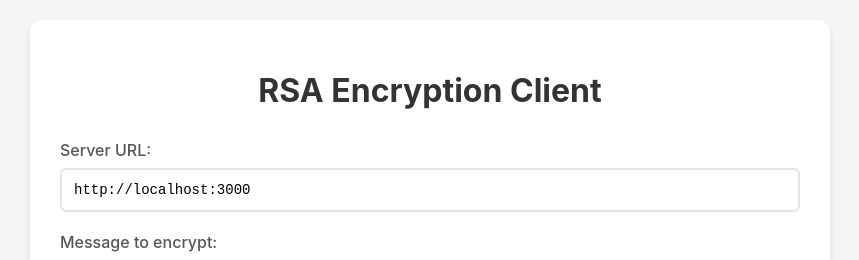
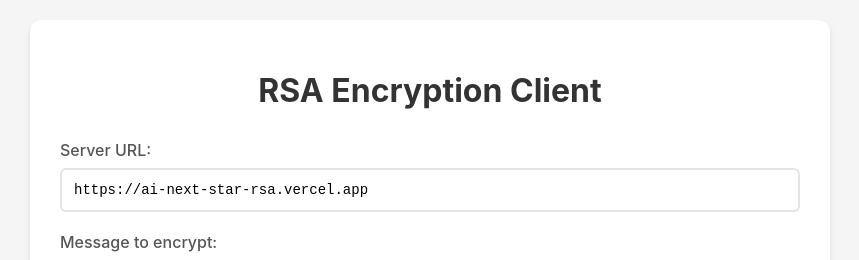
Before and after one commit to dipesh-m12/AI_NextStar_RSA, a website: page public/index.html in a window 1280 px wide. Shown: the top 260 px of the page, without its empty margins (210-1069 px from the left). Drawn offline with Linux system fonts and the light colour scheme.

Commit message:
first commit

```diff
--- a/index.js
+++ b/index.js
@@ -8,7 +8,7 @@ const app = express();
 const PORT = 3000;
 
 // Middleware
-app.use(cors());
+app.use(cors({ origin: "*" }));
 app.use(express.json({ limit: "10mb" }));
 app.use(express.urlencoded({ extended: true }));
 
--- a/public/index.html
+++ b/public/index.html
@@ -106,8 +106,8 @@
         <input
           type="text"
           id="serverUrl"
-          value="http://localhost:3000"
-          placeholder="http://localhost:3000"
+          value="https://ai-next-star-rsa.vercel.app"
+          placeholder="https://ai-next-star-rsa.vercel.app"
         />
       </div>
 
```
